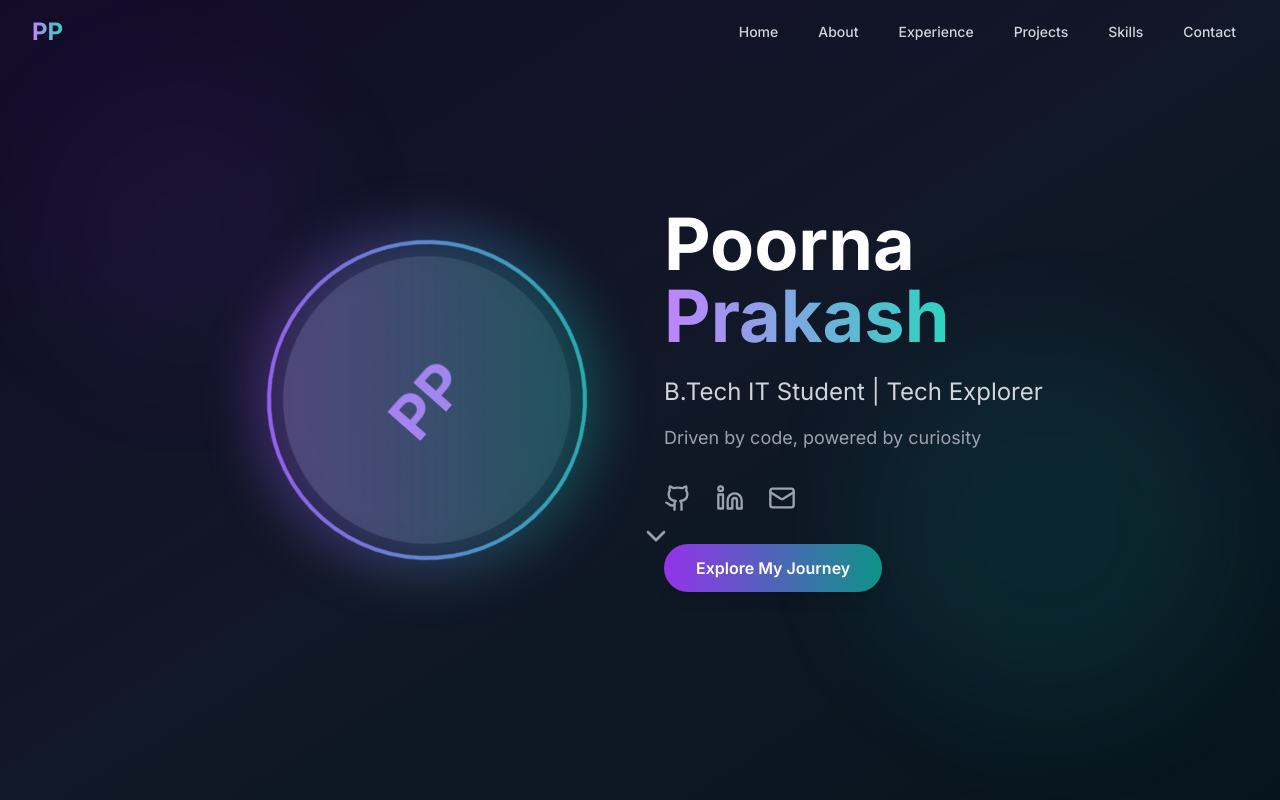
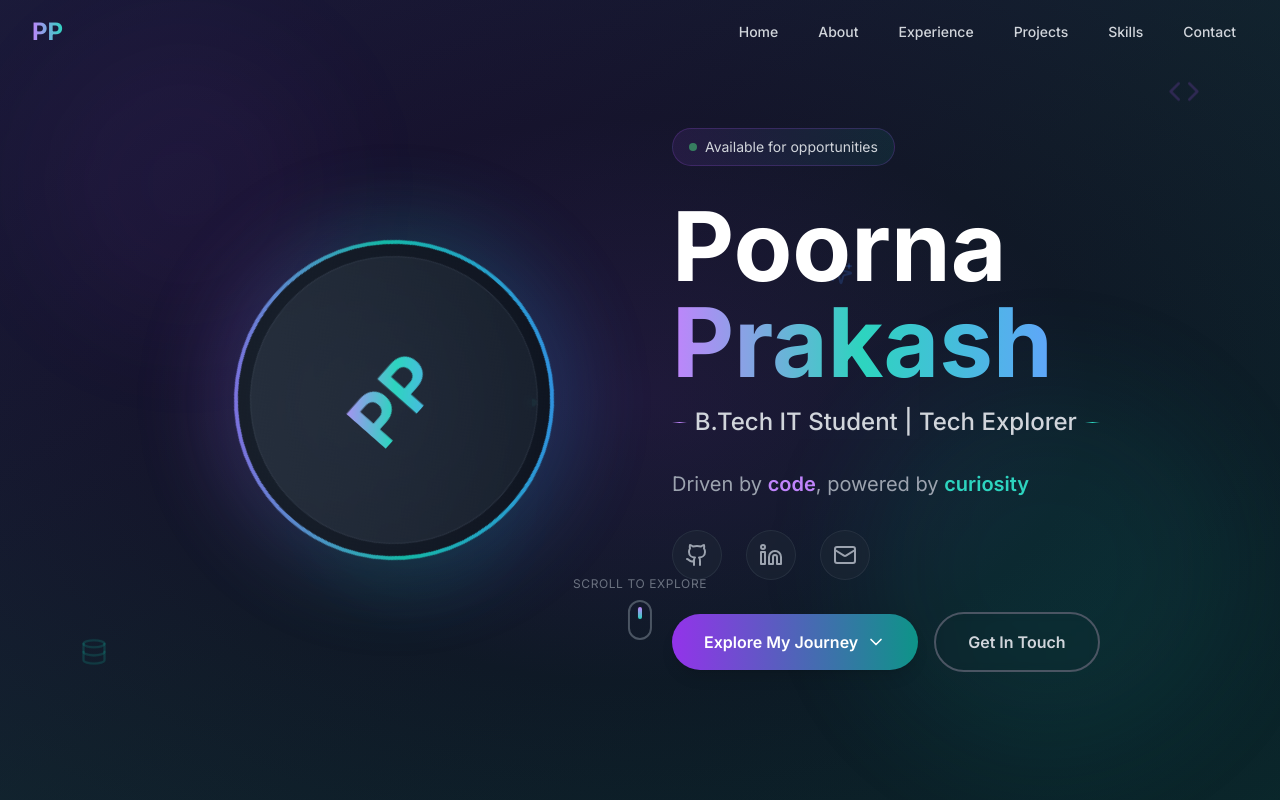
Before and after one commit to PoornaPrakash04/poorna-portfolio, a React (Vite) app: page / in a window 1280 px wide. Shown: the top 800 px of the page. Built offline with nearby package versions, Linux system fonts and the light colour scheme.

Commit message:
Enhance hero section UI
Improved the design of the hero section for a more modern and visually appealing user interface.

```diff
--- a/src/components/Hero.tsx
+++ b/src/components/Hero.tsx
@@ -1,89 +1,143 @@
 
-import { Github, Linkedin, Mail, ChevronDown } from 'lucide-react';
+import { Github, Linkedin, Mail, ChevronDown, Sparkles, Code, Database } from 'lucide-react';
 
 const Hero = () => {
   return (
     <section id="home" className="min-h-screen flex items-center justify-center relative overflow-hidden">
-      {/* Background gradient */}
-      <div className="absolute inset-0 bg-gradient-to-br from-purple-900/20 via-gray-900 to-teal-900/20"></div>
+      {/* Enhanced background with mesh gradient */}
+      <div className="absolute inset-0 bg-gradient-to-br from-purple-900/30 via-gray-900 to-teal-900/30"></div>
+      <div className="absolute inset-0 bg-[radial-gradient(ellipse_at_center,_var(--tw-gradient-stops))] from-purple-900/20 via-transparent to-teal-900/20"></div>
 
-      {/* Animated background elements */}
+      {/* Animated background elements with improved positioning */}
       <div className="absolute inset-0">
-        <div className="absolute top-20 left-10 w-72 h-72 bg-purple-500/10 rounded-full blur-3xl animate-pulse"></div>
-        <div className="absolute bottom-20 right-10 w-96 h-96 bg-teal-500/10 rounded-full blur-3xl animate-pulse delay-1000"></div>
+        <div className="absolute top-10 left-10 w-72 h-72 bg-purple-500/10 rounded-full blur-3xl animate-pulse"></div>
+        <div className="absolute bottom-10 right-10 w-96 h-96 bg-teal-500/10 rounded-full blur-3xl animate-pulse delay-1000"></div>
+        <div className="absolute top-1/2 left-1/4 w-48 h-48 bg-blue-500/5 rounded-full blur-2xl animate-pulse delay-500"></div>
+
+        {/* Floating icons */}
+        <div className="absolute top-20 right-20 text-purple-500/20 animate-bounce delay-300">
+          <Code size={32} />
+        </div>
+        <div className="absolute bottom-32 left-20 text-teal-500/20 animate-bounce delay-700">
+          <Database size={28} />
+        </div>
+        <div className="absolute top-1/3 right-1/3 text-blue-500/20 animate-bounce delay-1000">
+          <Sparkles size={24} />
+        </div>
       </div>
 
-      <div className="relative z-10 max-w-6xl mx-auto px-4 sm:px-6 lg:px-8 text-center">
-        <div className="grid md:grid-cols-2 gap-12 items-center">
-          {/* Profile Image */}
-          <div className="order-2 md:order-1 flex justify-center">
-            <div className="relative">
-              <div className="w-80 h-80 rounded-full bg-gradient-to-br from-purple-500 to-teal-500 p-1 animate-spin-slow">
-                <div className="w-full h-full rounded-full bg-gray-900 flex items-center justify-center">
-                  <div className="w-72 h-72 rounded-full bg-gradient-to-br from-gray-700 to-gray-800 flex items-center justify-center text-6xl font-bold text-purple-400">
+      <div className="relative z-10 max-w-7xl mx-auto px-4 sm:px-6 lg:px-8">
+        <div className="grid lg:grid-cols-2 gap-16 items-center">
+          {/* Enhanced Profile Image */}
+          <div className="order-2 lg:order-1 flex justify-center">
+            <div className="relative group">
+              {/* Outer glow ring */}
+              <div className="absolute -inset-6 bg-gradient-to-r from-purple-500/30 via-teal-500/30 to-blue-500/30 rounded-full blur-2xl opacity-70 group-hover:opacity-100 transition-opacity duration-500"></div>
+
+              {/* Main profile container */}
+              <div className="relative w-80 h-80 rounded-full bg-gradient-to-br from-purple-500 via-teal-500 to-blue-500 p-1 animate-spin-slow group-hover:animate-pulse">
+                <div className="w-full h-full rounded-full bg-gray-900 flex items-center justify-center relative overflow-hidden">
+                  {/* Background pattern */}
+                  <div className="absolute inset-0 bg-gradient-to-br from-gray-800 to-gray-900"></div>
+                  <div className="absolute inset-0 bg-[radial-gradient(circle_at_center,_transparent_0%,_rgba(0,0,0,0.3)_100%)]"></div>
+
+                  {/* Profile initials with enhanced styling */}
+                  <div className="relative z-10 w-72 h-72 rounded-full bg-gradient-to-br from-gray-700/50 to-gray-800/50 backdrop-blur-sm flex items-center justify-center border border-gray-600/30">
+                    <span className="text-7xl font-bold bg-gradient-to-br from-purple-400 via-teal-400 to-blue-400 bg-clip-text text-transparent">
                       PP
+                    </span>
+                  </div>
+
+                  {/* Floating particles */}
+                  <div className="absolute top-8 left-8 w-2 h-2 bg-purple-400 rounded-full animate-ping"></div>
+                  <div className="absolute bottom-12 right-16 w-1 h-1 bg-teal-400 rounded-full animate-ping delay-500"></div>
+                  <div className="absolute top-16 right-8 w-1.5 h-1.5 bg-blue-400 rounded-full animate-ping delay-1000"></div>
                 </div>
               </div>
             </div>
-              <div className="absolute -inset-4 bg-gradient-to-r from-purple-500/30 to-teal-500/30 rounded-full blur-xl"></div>
-            </div>
           </div>
 
-          {/* Hero Content */}
-          <div className="order-1 md:order-2 text-left">
-            <h1 className="text-5xl md:text-7xl font-bold mb-6 animate-fade-in">
+          {/* Enhanced Hero Content */}
+          <div className="order-1 lg:order-2 text-center lg:text-left space-y-8">
+            {/* Status badge */}
+            <div className="inline-flex items-center px-4 py-2 bg-gradient-to-r from-purple-500/10 to-teal-500/10 border border-purple-500/20 rounded-full animate-fade-in">
+              <div className="w-2 h-2 bg-green-400 rounded-full animate-pulse mr-2"></div>
+              <span className="text-sm text-gray-300">Available for opportunities</span>
+            </div>
+
+            {/* Main heading with enhanced typography */}
+            <div className="space-y-4">
+              <h1 className="text-6xl md:text-8xl font-bold animate-fade-in leading-tight">
                 <span className="text-white">Poorna</span>
                 <br />
-              <span className="bg-gradient-to-r from-purple-400 to-teal-400 bg-clip-text text-transparent">
+                <span className="bg-gradient-to-r from-purple-400 via-teal-400 to-blue-400 bg-clip-text text-transparent">
                   Prakash
                 </span>
               </h1>
 
-            <p className="text-xl md:text-2xl text-gray-300 mb-4 animate-fade-in delay-200">
+              <div className="flex items-center justify-center lg:justify-start space-x-2 animate-fade-in delay-200">
+                <div className="h-px bg-gradient-to-r from-transparent via-purple-400 to-transparent flex-1 max-w-16"></div>
+                <p className="text-xl md:text-2xl text-gray-300 font-medium">
                   B.Tech IT Student | Tech Explorer
                 </p>
+                <div className="h-px bg-gradient-to-r from-transparent via-teal-400 to-transparent flex-1 max-w-16"></div>
+              </div>
+            </div>
 
-            <p className="text-lg text-gray-400 mb-8 animate-fade-in delay-300">
-              Driven by code, powered by curiosity
+            {/* Enhanced tagline */}
+            <p className="text-lg md:text-xl text-gray-400 animate-fade-in delay-300 max-w-md mx-auto lg:mx-0">
+              Driven by <span className="text-purple-400 font-semibold">code</span>, powered by <span className="text-teal-400 font-semibold">curiosity</span>
             </p>
 
-            <div className="flex space-x-6 mb-8 animate-fade-in delay-500">
+            {/* Enhanced social links */}
+            <div className="flex items-center justify-center lg:justify-start space-x-6 animate-fade-in delay-500">
+              {[
+                { href: "https://github.com/PoornaPrakash04", icon: Github, color: "hover:text-purple-400" },
+                { href: "https://linkedin.com/in/poorna-prakash", icon: Linkedin, color: "hover:text-teal-400" },
+                { href: "mailto:poornaprakash0804@gmail.com", icon: Mail, color: "hover:text-blue-400" }
+              ].map((social, index) => (
                 <a
-                href="https://github.com/PoornaPrakash04"
-                target="_blank"
-                rel="noopener noreferrer"
-                className="text-gray-400 hover:text-purple-400 transition-colors duration-300 transform hover:scale-110"
+                  key={index}
+                  href={social.href}
+                  target={social.href.startsWith('http') ? "_blank" : undefined}
+                  rel={social.href.startsWith('http') ? "noopener noreferrer" : undefined}
+                  className={`group relative p-3 rounded-full bg-gray-800/50 backdrop-blur-sm border border-gray-700/50 text-gray-400 ${social.color} transition-all duration-300 transform hover:scale-110 hover:shadow-lg hover:shadow-purple-500/25`}
                 >
-                <Github size={28} />
+                  <social.icon size={24} />
+                  <div className="absolute inset-0 rounded-full bg-gradient-to-r from-purple-500/20 to-teal-500/20 opacity-0 group-hover:opacity-100 transition-opacity duration-300"></div>
                 </a>
-              <a
-                href="https://linkedin.com/in/poorna-prakash"
-                target="_blank"
-                rel="noopener noreferrer"
-                className="text-gray-400 hover:text-teal-400 transition-colors duration-300 transform hover:scale-110"
-              >
-                <Linkedin size={28} />
-              </a>
-              <a
-                href="mailto:poornaprakash0804@gmail.com"
-                className="text-gray-400 hover:text-purple-400 transition-colors duration-300 transform hover:scale-110"
-              >
-                <Mail size={28} />
-              </a>
+              ))}
             </div>
 
+            {/* Enhanced CTA buttons */}
+            <div className="flex flex-col sm:flex-row items-center justify-center lg:justify-start space-y-4 sm:space-y-0 sm:space-x-4 animate-fade-in delay-700">
               <a
                 href="#about"
-              className="inline-flex items-center px-8 py-3 bg-gradient-to-r from-purple-600 to-teal-600 text-white font-semibold rounded-full hover:from-purple-700 hover:to-teal-700 transition-all duration-300 transform hover:scale-105 shadow-lg animate-fade-in delay-700"
+                className="group relative px-8 py-4 bg-gradient-to-r from-purple-600 to-teal-600 text-white font-semibold rounded-full hover:from-purple-700 hover:to-teal-700 transition-all duration-300 transform hover:scale-105 shadow-lg hover:shadow-xl overflow-hidden"
               >
+                <span className="relative z-10 flex items-center">
                   Explore My Journey
+                  <ChevronDown size={20} className="ml-2 group-hover:translate-y-1 transition-transform duration-300" />
+                </span>
+                <div className="absolute inset-0 bg-gradient-to-r from-purple-500 to-teal-500 opacity-0 group-hover:opacity-100 transition-opacity duration-300"></div>
+              </a>
+
+              <a
+                href="#contact"
+                className="px-8 py-4 border-2 border-gray-600 text-gray-300 font-semibold rounded-full hover:border-purple-400 hover:text-purple-400 transition-all duration-300 transform hover:scale-105 backdrop-blur-sm"
+              >
+                Get In Touch
               </a>
             </div>
           </div>
+        </div>
 
-        {/* Scroll indicator */}
-        <div className="absolute bottom-8 left-1/2 transform -translate-x-1/2 animate-bounce">
-          <ChevronDown size={32} className="text-gray-400" />
+        {/* Enhanced scroll indicator */}
+        <div className="absolute bottom-8 left-1/2 transform -translate-x-1/2 flex flex-col items-center animate-fade-in delay-1000">
+          <span className="text-xs text-gray-500 mb-2 uppercase tracking-wider">Scroll to explore</span>
+          <div className="w-6 h-10 border-2 border-gray-600 rounded-full flex justify-center">
+            <div className="w-1 h-3 bg-gradient-to-b from-purple-400 to-teal-400 rounded-full mt-2 animate-bounce"></div>
+          </div>
         </div>
       </div>
     </section>
```
Lines whose indentation alone changed are shown as unchanged.
